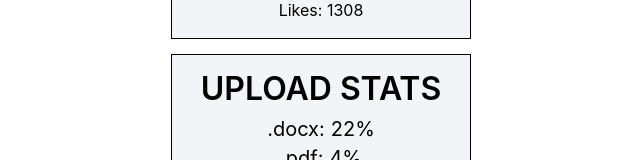
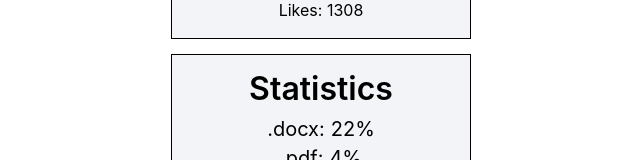
Before and after one commit to GOOSxE/goit-react-hw-01-components, a React (Create React App) app: page / in a window 1280 px wide. Shown: the part 311-471 px from the top of the page, without its empty margins (319-959 px from the left). Built offline with nearby package versions, Linux system fonts and the light colour scheme.

Commit message:
bug-fixed

```diff
--- a/src/App.js
+++ b/src/App.js
@@ -21,7 +21,7 @@ function App() {
       >
         {/* <div>chilfren</div> */}
       </Profile>
-      <Statistics title={'UPLOAD STATS'} stats={statistics}></Statistics>
+      <Statistics title={'Statistics'} stats={statistics}></Statistics>
       <TransactionHistory items={transactionsData}></TransactionHistory>
       <FriendList friends={friendsData}></FriendList>
     </div>
--- a/src/components/Friends/Friends.module.css
+++ b/src/components/Friends/Friends.module.css
@@ -4,6 +4,7 @@
   flex-direction: column;
   width: 100%;
   gap: 15px;
+  margin-bottom: 15px;
   padding: 15px 30px 15px;
   background-color: #f3f4f8;
   border: 1px solid black;
```
